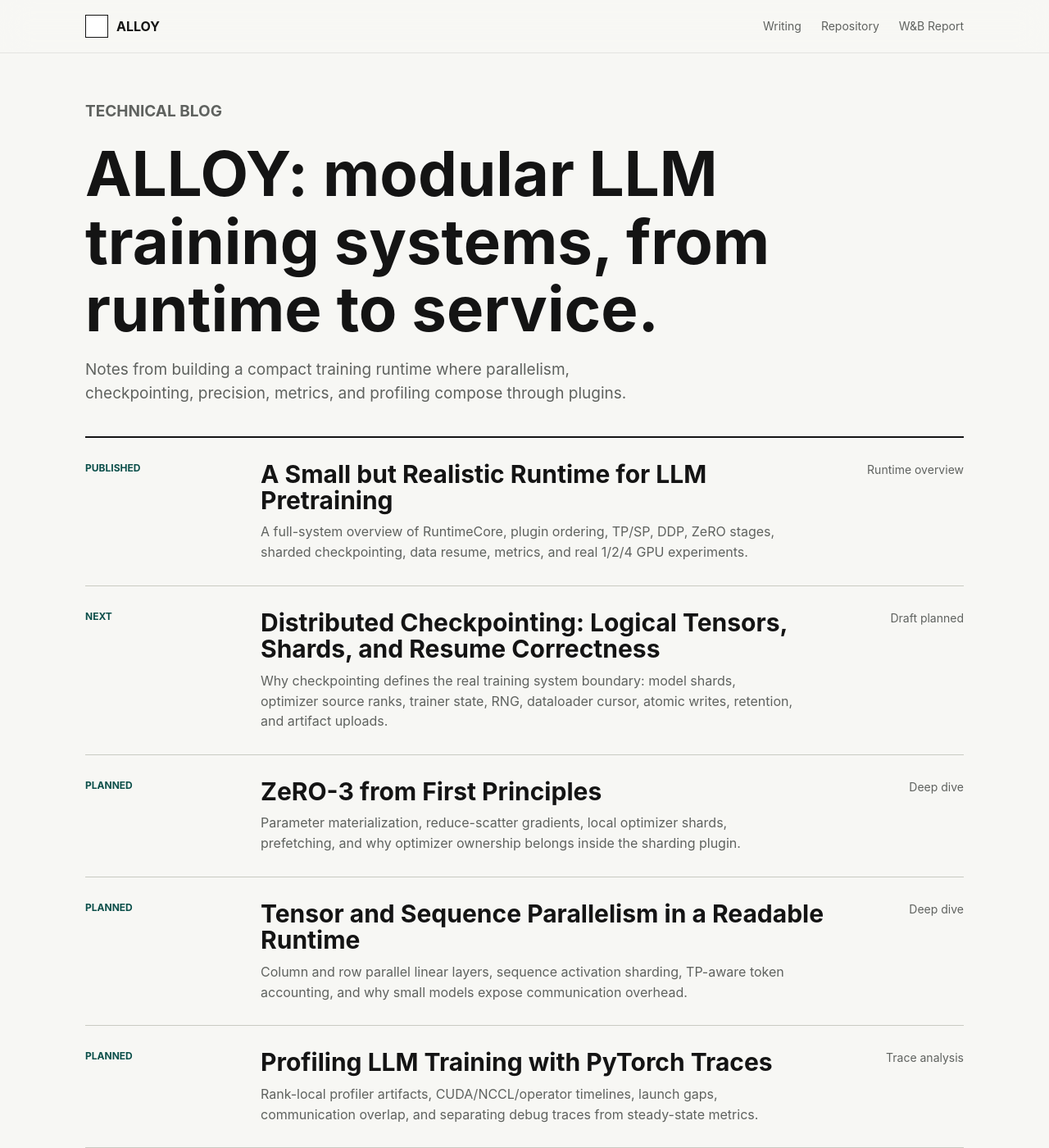
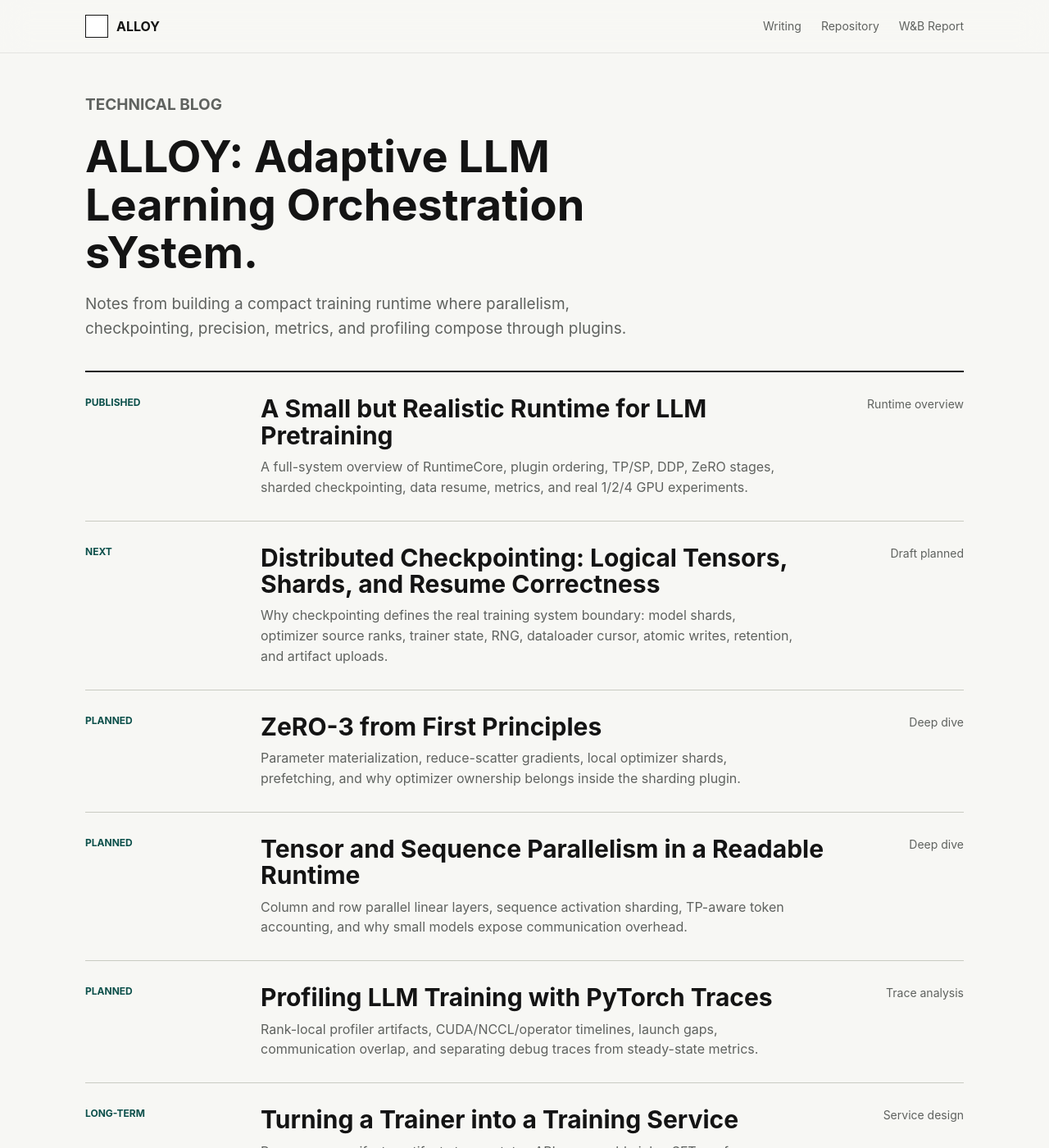
Before and after one commit to xing7code/maltos-blog, a Jekyll site: the page index.html, which Jekyll copies as it is, in a window 1280 px wide and 1400 px high. Shown: the whole window at 82% size. Built offline with Jekyll 4.4.1, drawn with Linux system fonts in a browser that asks for light colours.

Commit message:
Polish ALLOY blog homepage and links。

```diff
--- a/blog/index.html
+++ b/blog/index.html
@@ -40,7 +40,7 @@
         <article class="post-row">
           <div class="meta">Published</div>
           <div>
-            <h2><a href="a-small-but-realistic-runtime-for-llm-pretraining.md">A Small but Realistic Runtime for LLM Pretraining</a></h2>
+            <h2><a href="a-small-but-realistic-runtime-for-llm-pretraining.html">A Small but Realistic Runtime for LLM Pretraining</a></h2>
             <p>
               A full-system overview of RuntimeCore, plugin ordering, TP/SP, DDP,
               ZeRO stages, sharded checkpointing, data resume, metrics, and real
--- a/index.html
+++ b/index.html
@@ -28,7 +28,7 @@
     <main>
       <section class="page-title compact">
         <p class="eyebrow">Technical blog</p>
-        <h1>ALLOY: modular LLM training systems, from runtime to service.</h1>
+        <h1>ALLOY: Adaptive LLM Learning Orchestration sYstem.</h1>
         <p>
           Notes from building a compact training runtime where parallelism,
           checkpointing, precision, metrics, and profiling compose through
@@ -40,7 +40,7 @@
         <article class="post-row featured">
           <div class="meta">Published</div>
           <div>
-            <h2><a href="blog/a-small-but-realistic-runtime-for-llm-pretraining.md">A Small but Realistic Runtime for LLM Pretraining</a></h2>
+            <h2><a href="blog/a-small-but-realistic-runtime-for-llm-pretraining.html">A Small but Realistic Runtime for LLM Pretraining</a></h2>
             <p>
               A full-system overview of RuntimeCore, plugin ordering, TP/SP, DDP,
               ZeRO stages, sharded checkpointing, data resume, metrics, and real
--- a/styles.css
+++ b/styles.css
@@ -344,8 +344,13 @@ h1 {
 }
 
 .page-title.compact {
-  padding-top: 56px;
+  padding-top: 48px;
   padding-bottom: 18px;
+}
+
+.page-title.compact h1 {
+  max-width: 760px;
+  font-size: clamp(34px, 4.4vw, 54px);
 }
 
 .page-title h1 {
```
